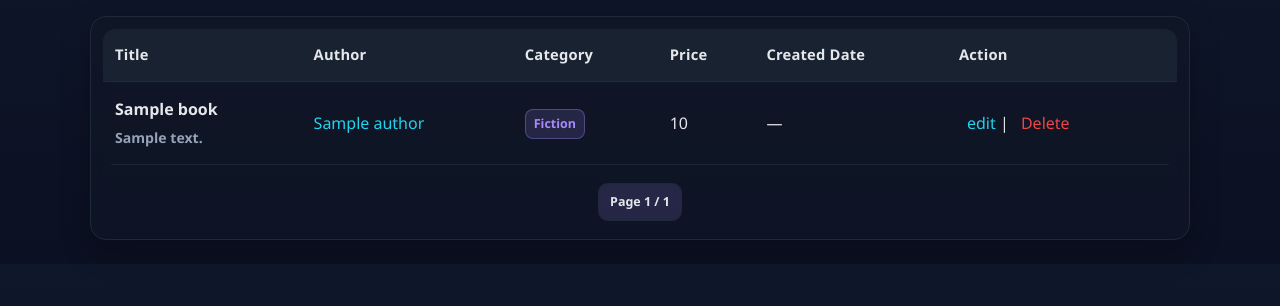
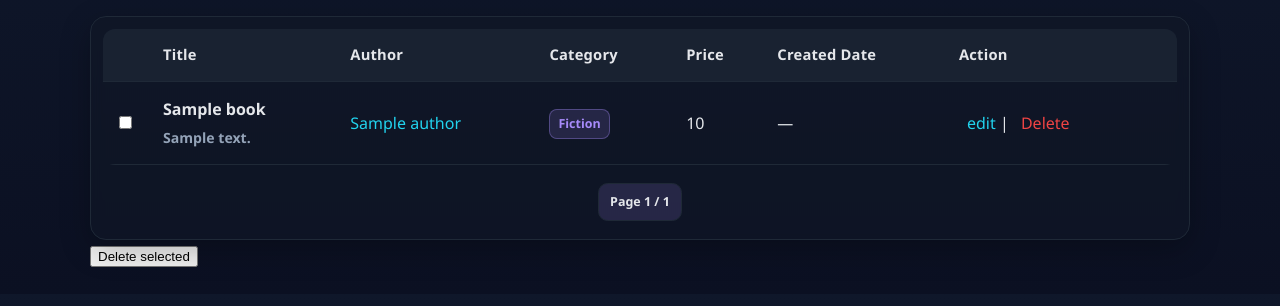
Before and after one commit to foadferdows/library, a Django app: page / in a window 1280 px wide. Shown: the part 103-409 px from the top of the page. Run offline with Django 5.2, Linux system fonts and the light colour scheme; tables that the repository leaves empty hold one stand-in row (values such as "Sample post"); parts of the project's set-up code (start-up, migrations or seed data) failed here and were passed over.

Commit message:
fix some issues

```diff
--- a/library/books/templates/books/book_list.html
+++ b/library/books/templates/books/book_list.html
@@ -5,6 +5,63 @@
   <meta charset="utf-8">
   <title>فهرست کتاب‌ها</title>
   <meta name="viewport" content="width=device-width, initial-scale=1">
+  <script>
+    // انتخاب همه در همین صفحه
+    const checkAll = document.getElementById('check-all-on-page');
+    const rowBoxes = document.querySelectorAll('.row-checkbox');
+    const selectAllBtn = document.getElementById('select-all-results');
+    const selectAllInput = document.getElementById('select-all-input');
+    const banner = document.getElementById('select-all-banner');
+    const form = document.getElementById('bulk-delete-form');
+
+    checkAll?.addEventListener('change', (e) => {
+      rowBoxes.forEach(cb => { cb.checked = e.target.checked; });
+    });
+
+    selectAllBtn?.addEventListener('click', () => {
+      selectAllInput.value = '1';
+      banner.style.display = 'block';
+    });
+
+    form?.addEventListener('submit', (e) => {
+
+      const isSelectAll = selectAllInput.value === '1';
+
+      // پاک‌سازی ورودی‌های قبلی (اگر چند بار submit شود)
+      document.querySelectorAll('input[name="selected_ids"]').forEach(n => n.remove());
+      document.querySelectorAll('input[name="exclude_ids"]').forEach(n => n.remove());
+
+      if (isSelectAll) {
+        // حالت حذفِ «همه نتایج»، ولی هر چیز تیک‌نخورده در این صفحه را exclude کن
+        rowBoxes.forEach(cb => {
+          if (!cb.checked) {
+            const ex = document.createElement('input');
+            ex.type = 'hidden';
+            ex.name = 'exclude_ids';
+            ex.value = cb.dataset.bookId;
+            form.appendChild(ex);
+          }
+        });
+      } else {
+        // حالت «فقط انتخاب‌شده‌ها»
+        const anyChecked = Array.from(rowBoxes).some(cb => cb.checked);
+        if (!anyChecked) {
+          alert('هیچ آیتمی انتخاب نشده است.');
+          e.preventDefault();
+          return;
+        }
+        rowBoxes.forEach(cb => {
+          if (cb.checked) {
+            const sel = document.createElement('input');
+            sel.type = 'hidden';
+            sel.name = 'selected_ids';
+            sel.value = cb.dataset.bookId;
+            form.appendChild(sel);
+          }
+        });
+      }
+    });
+  </script>
   <style>
     a.my-link:visited { color: #a78bfa; }
     a.my-link:active  { opacity:.7 }
@@ -107,6 +164,7 @@
   </style>
 </head>
 <body>
+
  <div class="container">
 
   <div class="topbar">
@@ -128,17 +186,17 @@
       <a class="btn" href="{% url 'books:book_create' %}">add new book</a>
     </div>
     {% comment %} <div class="actions">
-      <a class="btn" href="{% url 'books:my_favorites' %}">my favs</a>
-    </div>  {% endcomment %}
+      <a class="btn" href="{% url 'books:bulk_delete_books' %}">Delete selected</a>
+    </div> {% endcomment %}
     {% if request.resolver_match.url_name == 'my_favorites' %}
   <div class="actions">
     <a class="btn active" href="{% url 'books:book_list' %}">all books</a>
   </div>
-{% else %}
+  {% else %}
   <div class="actions">
     <a class="btn" href="{% url 'books:my_favorites' %}">my favs</a>
   </div>
-{% endif %}
+  {% endif %}
   </div>
 
   {% if messages %}
@@ -151,12 +209,16 @@
       </div>
     {% endfor %}
   </div>
-{% endif %}
-
+ {% endif %}
+ <form method="post" action="{% url 'books:bulk_delete_books' %}">
+  {% csrf_token %}
+  <input type="hidden" name="q" value="{{ request.GET.q }}">
+  <input type="hidden" name="category" value="{{ request.GET.category }}">
   <div class="card">
     <table role="grid" aria-label="Books">
       <thead>
         <tr>
+          <th style="width:48px"></th>
           <th>Title</th>
           <th>Author</th>
           <th>Category</th>
@@ -168,6 +230,9 @@
       <tbody>
         {% for b in books %}
           <tr>
+            <td>
+              <input type="checkbox" name="selected_ids" value="{{ b.id }}">
+            </td>
             <td class="title" data-label="Title">
               {{ b.title }}
               {% if b.description %}<div class="muted" style="font-size:.88rem">{{ b.description|truncatechars:90 }}</div>{% endif %}
@@ -215,14 +280,16 @@
           <tr>
             <td colspan="6" class="empty">
               noting founded.
-              {% comment %} <div style="margin-top:8px">
-                <a href="{% url 'books:book_create' %}" class="btn">+ اولین کتاب را اضافه کن</a>
-              </div> {% endcomment %}
+              <div style="margin-top:8px">
+                <a href="{% url 'books:book_create' %}" class="btn">add your first book +</a>
+              </div>
             </td>
           </tr>
         {% endfor %}
       </tbody>
     </table>
+
+
 
     <nav class="pager" aria-label="pagination">
 
@@ -238,7 +305,13 @@
 
     </nav>
   </div>
-
+  <div class="actions">
+    <button type="submit" class="btn btn-danger"
+            onclick="return confirm('are you sure')">
+      Delete selected
+    </button>
+  </div>
+</form>
 </div>
 </body>
 </html>
--- a/library/books/urls.py
+++ b/library/books/urls.py
@@ -5,12 +5,11 @@ from .views import *
 app_name = "books"
 
 urlpatterns = [
-    # path("", views.BookListView, name="book_list"),
     path("", BookListView.as_view(), name="book_list"),
     path("books/new/", BookCreateView.as_view(), name="book_create"),
     path("books/<int:pk>/edit/", BookUpdateView.as_view(), name="book_update"),
     path("books/<int:pk>/delete/", views.BookDeleteView.as_view(), name="book_delete"),
-    # path("bulk-delete/", views.bulk_delete_filtered, name="bulk_delete_filtered"),
+    path("bulk-delete/", views.bulk_delete_books, name="bulk_delete_books"),
     # path("register/", views.registration, name="register"),
     path("authors/<int:pk>/", views.AuthorDetailView.as_view(), name="author_detail"),
 
--- a/library/books/views.py
+++ b/library/books/views.py
@@ -1,8 +1,10 @@
 from django.views.generic import ListView, CreateView, UpdateView, DeleteView, DetailView
+from django.views.decorators.http import require_POST
 from django.urls import reverse_lazy
-from django.shortcuts import redirect,render ,get_object_or_404
+from django.shortcuts import redirect,render ,get_object_or_404 , reverse
 from django.contrib import messages
 from django.db.models import Q
+from django.db import transaction
 from django.contrib.auth.decorators import login_required
 from django.contrib.auth.mixins import LoginRequiredMixin
 from django.core.paginator import Paginator
@@ -35,6 +37,7 @@ class BookListView(ListView):
 
     def get_queryset(self):
         qs, _ = apply_filters(self.request)
+        self.filter_form = _
         if self.request.user.is_authenticated:
             fav_qs = Favorite.objects.filter(user=self.request.user, book=OuterRef("pk"))
             qs = qs.annotate(is_fav=Exists(fav_qs))
@@ -98,3 +101,38 @@ class AuthorDetailView(DetailView):
     model = Author
     template_name = "books/author_detail.html"
     context_object_name = "author"
+
+
+@login_required
+@require_POST
+def bulk_delete_books(request):
+    selected_ids = request.POST.getlist("selected_ids")
+
+
+    if not selected_ids:
+        messages.warning(request, "noting selected")
+        return redirect(_redirect_back_to_list_with_filters(request))
+
+    try:
+        with transaction.atomic():
+            qs = Book.objects.filter(pk__in=selected_ids)
+            deleted_count = qs.count()
+            qs.delete()
+            print(deleted_count)
+        messages.success(request,f"{deleted_count} was deleted")
+    except Exception as e:
+        messages.error(request, f"we have a problem : {e}")
+
+    return redirect(_redirect_back_to_list_with_filters(request))
+
+
+def _redirect_back_to_list_with_filters(request):
+    base = reverse("books:book_list")
+    q = request.POST.get("q", "") or request.GET.get("q", "")
+    category = request.POST.get("category", "") or request.GET.get("category", "")
+    params = []
+    if q:
+        params.append(f"q={q}")
+    if category:
+        params.append(f"category={category}")
+    return f"{base}?{'&'.join(params)}" if params else base
```
